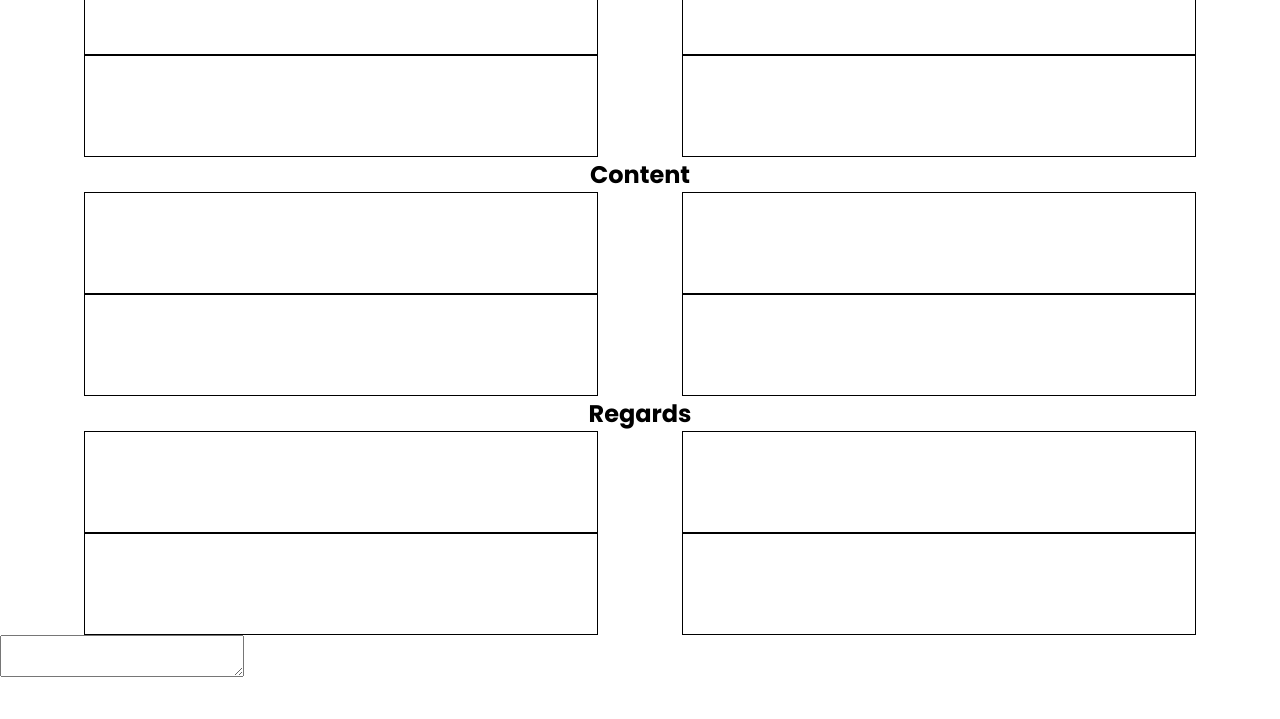
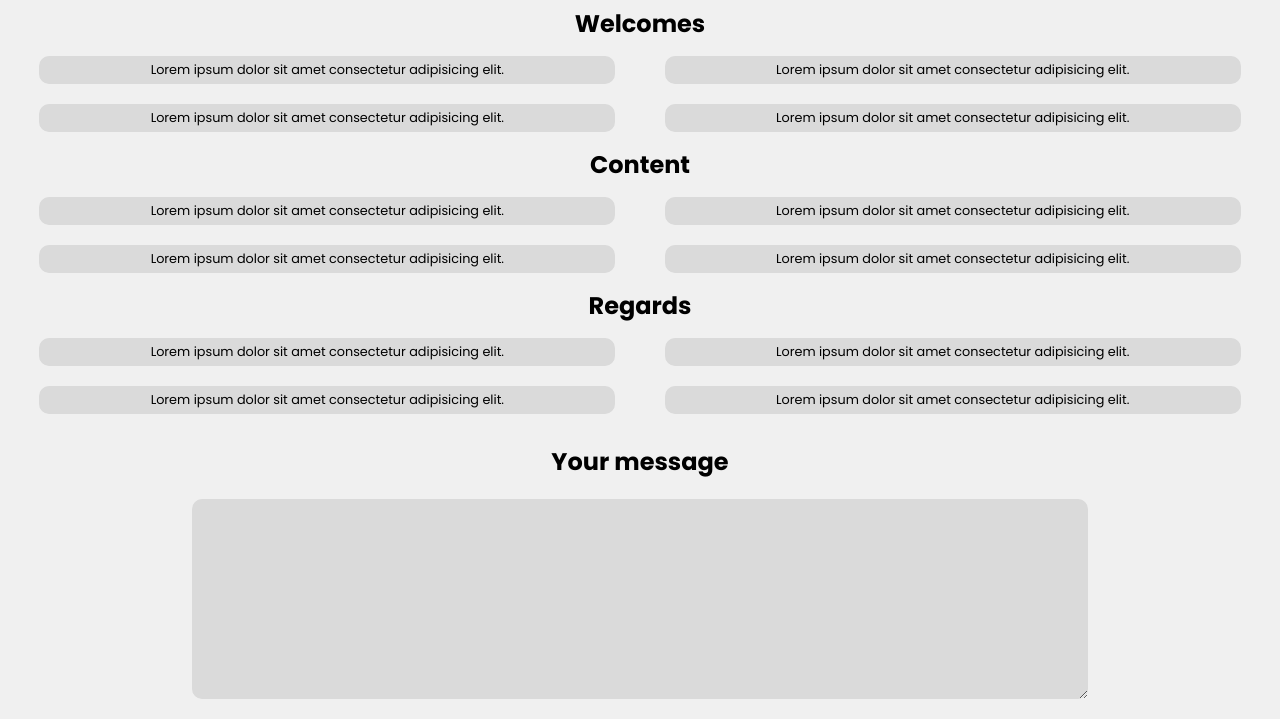
Before and after one commit to KamilShape/mail_generator, a plain HTML site: page index.html in a window 1280 px wide. Shown: the part 82-801 px from the top of the page. Drawn offline with Linux system fonts and the light colour scheme.

Commit message:
add some styles

```diff
--- /dev/null
+++ b/data.js
@@ -0,0 +1 @@
+const welcomes = ['Hi!', 'Welcome,', 'Godd morning,', 'Dear']
--- a/index.html
+++ b/index.html
@@ -13,33 +13,35 @@
 </head>
 
 <body>
+    <h1 class="title">Welcome to mail generator!</h1>
     <section class="messages">
         <h2 class="messages_title">Welcomes</h2>
         <div class="messages_wrapper">
-            <div class="messages_message"></div>
-            <div class="messages_message"></div>
-            <div class="messages_message"></div>
-            <div class="messages_message"></div>
+            <div class="messages_message">Lorem ipsum dolor sit amet consectetur adipisicing elit.</div>
+            <div class="messages_message">Lorem ipsum dolor sit amet consectetur adipisicing elit.</div>
+            <div class="messages_message">Lorem ipsum dolor sit amet consectetur adipisicing elit.</div>
+            <div class="messages_message">Lorem ipsum dolor sit amet consectetur adipisicing elit.</div>
         </div>
     </section>
     <section class="messages">
         <h2 class="messages_title">Content</h2>
         <div class="messages_wrapper">
-            <div class="messages_message"></div>
-            <div class="messages_message"></div>
-            <div class="messages_message"></div>
-            <div class="messages_message"></div>
+            <div class="messages_message">Lorem ipsum dolor sit amet consectetur adipisicing elit.</div>
+            <div class="messages_message">Lorem ipsum dolor sit amet consectetur adipisicing elit.</div>
+            <div class="messages_message">Lorem ipsum dolor sit amet consectetur adipisicing elit.</div>
+            <div class="messages_message">Lorem ipsum dolor sit amet consectetur adipisicing elit.</div>
         </div>
     </section>
     <section class="messages">
         <h2 class="messages_title">Regards</h2>
         <div class="messages_wrapper">
-            <div class="messages_message"></div>
-            <div class="messages_message"></div>
-            <div class="messages_message"></div>
-            <div class="messages_message"></div>
+            <div class="messages_message">Lorem ipsum dolor sit amet consectetur adipisicing elit.</div>
+            <div class="messages_message">Lorem ipsum dolor sit amet consectetur adipisicing elit.</div>
+            <div class="messages_message">Lorem ipsum dolor sit amet consectetur adipisicing elit.</div>
+            <div class="messages_message">Lorem ipsum dolor sit amet consectetur adipisicing elit.</div>
         </div>
     </section>
+    <h2 class="title">Your message</h2>
     <textarea class="message"></textarea>
 </body>
 
--- a/style.scss
+++ b/style.scss
@@ -1,21 +1,51 @@
+$color1: rgb(218, 218, 218);
+$color2: rgb(240, 240, 240);
 * {
     font-family: 'Poppins', sans-serif;
     padding: 0;
     margin: 0;
+    box-sizing: border-box;
+}
+
+body {
+    background-color: $color2;
+}
+
+.title {
+    margin: 20px auto;
+    text-align: center;
 }
 
 .messages {
     &_title {
+        margin: 5px auto;
         text-align: center;
     }
     &_wrapper {
         display: flex;
         flex-wrap: wrap;
         justify-content: space-evenly;
+        align-items: space-evenly;
     }
     &_message {
-        width: 40%;
-        height: 100px;
-        border: 1px solid black;
+        width: 45%;
+        margin: 10px;
+        padding: 5px;
+        font-size: 0.8rem;
+        text-align: center;
+        border: none;
+        border-radius: 10px;
+        background-color: $color1;
     }
 }
+
+.message {
+    display: block;
+    width: 70%;
+    min-width: 300px;
+    height: 200px;
+    margin: 20px auto;
+    border: none;
+    border-radius: 10px;
+    background-color: $color1;
+}
```
Also changed, not shown: style.css, 1 other file.
